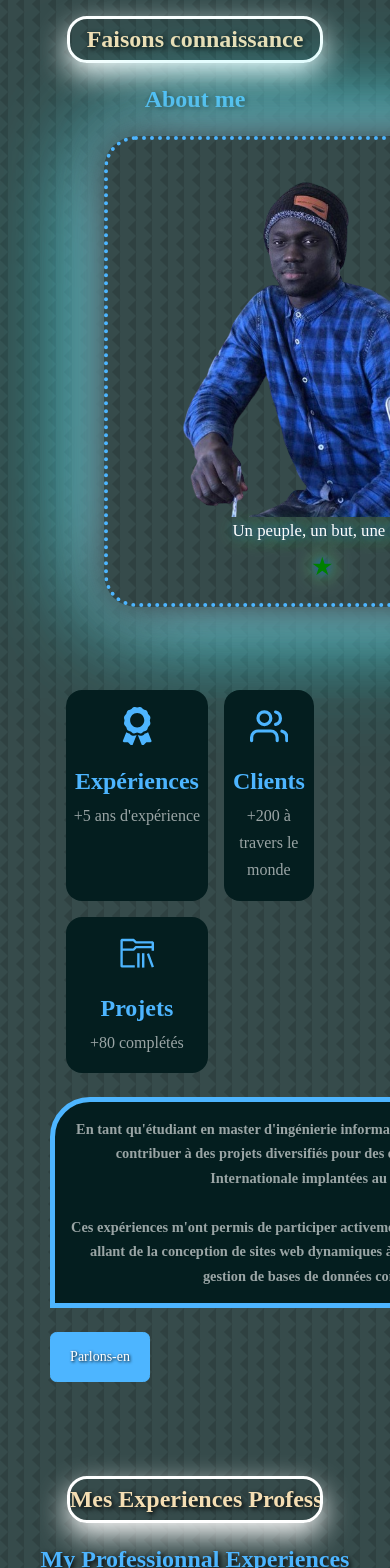
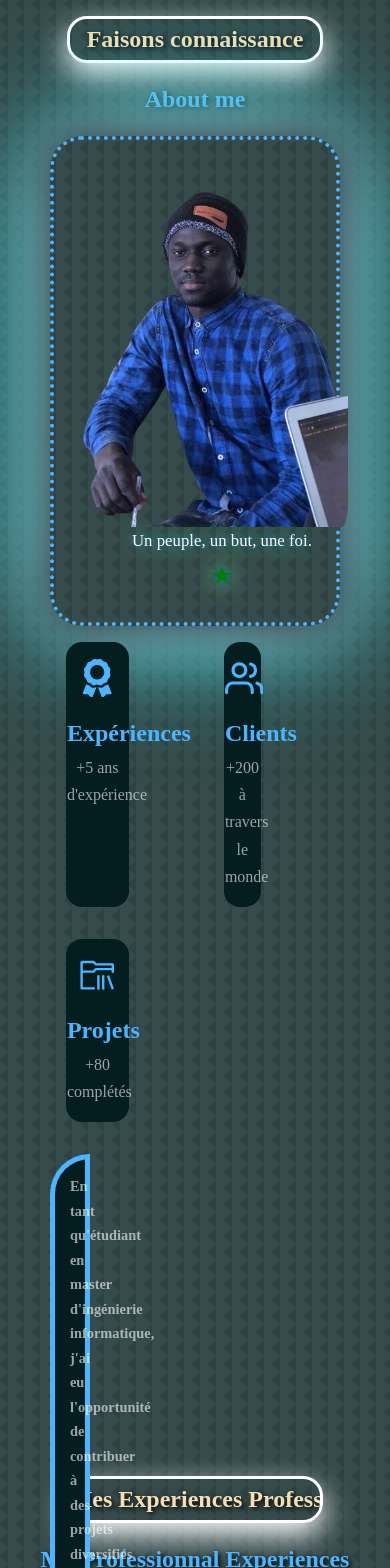
Before and after one commit to Mouhamed1003/keenprogrammer.com, a React (Create React App) app: page / in a window 390 px wide. Shown: the part 900-2468 px from the top of the page. Built offline with nearby package versions, Linux system fonts and the light colour scheme.

Commit message:
Update a_propos.css

```diff
--- a/src/components/a_propos/a_propos.css
+++ b/src/components/a_propos/a_propos.css
@@ -212,13 +212,29 @@ section {
 
 /* Media Query pour les iPhone 12 Pro */
 @media screen and (max-width: 390px) {
+    .apropos_container {
+        display: block; /* Changement de la disposition en bloc pour empêcher le débordement */
+    }
+
     .apropos_moi {
-        width: 80%; /* Ajustement de la largeur */
-        margin: 0 auto 2rem; /* Centrez l'élément et réduisez la marge en bas */
-        padding: 2rem; /* Ajoutez un peu plus de rembourrage */
+        width: 100%; /* Ajustement de la largeur à 100% */
+        margin: 0 auto 1rem; /* Centrez l'élément et réduisez la marge en bas */
+        padding: 1rem; /* Réduction du rembourrage */
+    }
+
+    .apropos_content p {
+        width: 100%; /* Ajustement de la largeur à 100% */
+        margin: 1rem 0; /* Réduction de la marge */
     }
 
     .apropos_card {
-        width: 100%; /* Ajustement de la largeur */
+        width: calc(50% - 0.5rem); /* Ajustement de la largeur des cartes à 50% avec une marge */
+        margin-bottom: 1rem; /* Ajout d'une marge inférieure */
+    }
+    .apropos h5 {
+        color: wheat;
+        overflow: hidden; /* Empêcher le dépassement du texte */
+        text-overflow: ellipsis; /* Ajouter des points de suspension en cas de dépassement */
+        white-space: nowrap; /* Empêcher le texte de passer à la ligne */
     }
 }
```
